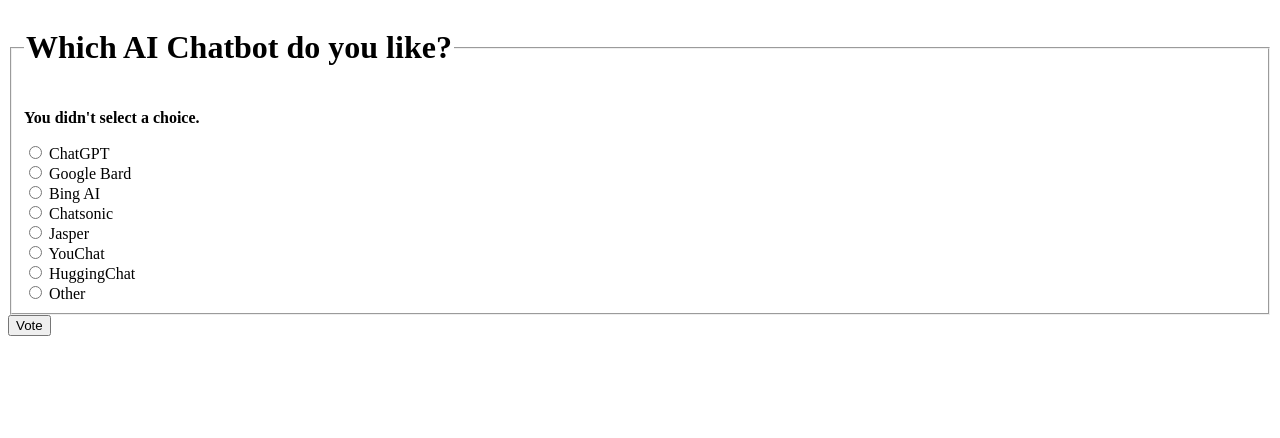
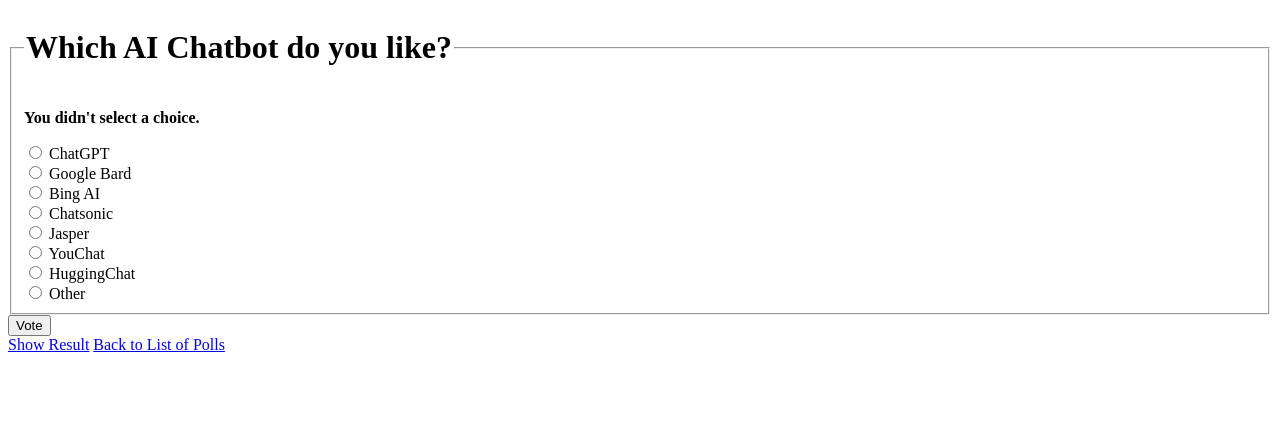
Before and after one commit to Pichayanon/ku-polls, a Django app: page /polls/2/vote/ in a window 1280 px wide. Shown: the top 438 px of the page. Run offline with Django 4.2, Linux system fonts and the light colour scheme; data comes from the database, SQL or seed files in the repository.

Commit message:
Improve navigation between pages

```diff
--- a/mysite/urls.py
+++ b/mysite/urls.py
@@ -1,7 +1,9 @@
 from django.contrib import admin
 from django.urls import include, path
+from django.views.generic import RedirectView
 
 urlpatterns = [
-    path('polls/', include('polls.urls')),
-    path('admin/', admin.site.urls),
+    path('', RedirectView.as_view(pattern_name='polls', permanent=True)),
+    path('polls/', include('polls.urls'), name='polls'),
+    path('admin/', admin.site.urls, name='admin'),
 ]
--- a/polls/templates/polls/detail.html
+++ b/polls/templates/polls/detail.html
@@ -5,6 +5,13 @@
     <title>Detail</title>
 </head>
 <body>
+    {% if messages %}
+    <ul class="messages">
+        {% for msg in messages %}
+            <li class="{{msg.tags}}">{{ msg }}</li>
+        {% endfor %}
+    </ul>
+    {% endif %}
     <form action="{% url 'polls:vote' question.id %}" method="post">
     {% csrf_token %}
     <fieldset>
@@ -17,5 +24,7 @@
     </fieldset>
     <input type="submit" value="Vote">
     </form>
+    <a href="{% url 'polls:results' question.id %}">Show Result</a>
+    <a href="{% url 'polls:index' %}">Back to List of Polls</a>
 </body>
 </html>
--- a/polls/templates/polls/index.html
+++ b/polls/templates/polls/index.html
@@ -18,6 +18,7 @@
         <ul>
         {% for question in latest_question_list %}
             <li><a href="{% url 'polls:detail' question.id %}">{{ question.question_text }}</a></li>
+            <li><a href="{% url 'polls:results' question.id %}">Show Result</a></li>
         {% endfor %}
         </ul>
     {% else %}
```
Also changed, not shown: polls/templates/polls/results.html (+8 -1 lines).
